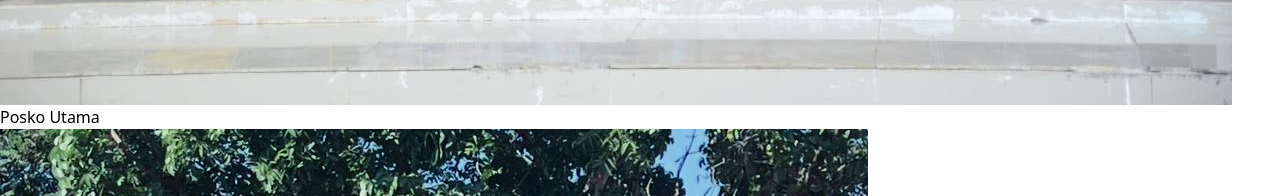
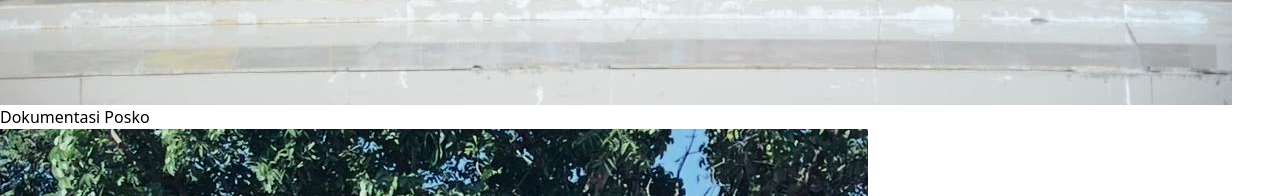
Before and after one commit to zakiulFata/App_Aceh_Peduli, a React (Vite) app: page / in a window 1280 px wide. Shown: the part 2497-2693 px from the top of the page. Built offline with nearby package versions, Linux system fonts and the light colour scheme.

Commit message:
Initial commit: Aceh Peduli Platform

```diff
--- a/src/pages/Home.tsx
+++ b/src/pages/Home.tsx
@@ -75,7 +75,7 @@ export default function Home() {
             <div className="col-span-2 row-span-2 rounded-[2.5rem] overflow-hidden border border-white/10 group relative">
               <img src={doc2} className="w-full h-full object-cover transition-all duration-700 group-hover:scale-110 group-hover:brightness-75" alt="Doc 2" />
               <div className="absolute inset-0 bg-gradient-to-t from-black/80 via-transparent to-transparent opacity-0 group-hover:opacity-100 transition-opacity duration-500 p-6 flex items-end">
-                <span className="text-xs font-bold tracking-widest text-blue-400 uppercase">Posko Utama</span>
+                <span className="text-xs font-bold tracking-widest text-blue-400 uppercase">Dokumentasi Posko</span>
               </div>
             </div>
             <div className="col-span-1 row-span-2 md:row-span-3 rounded-[2.5rem] overflow-hidden border border-white/10 group">
```
